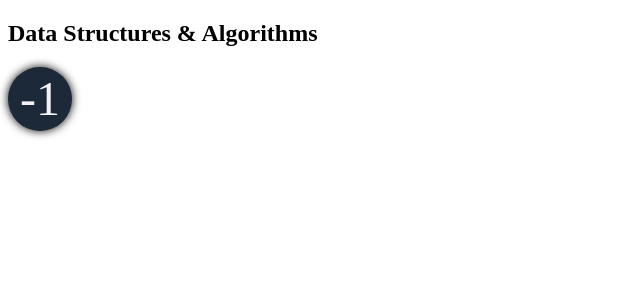
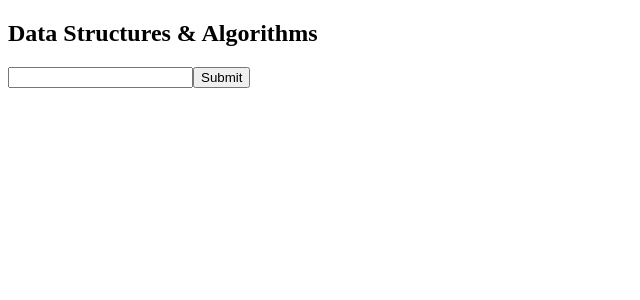
Before and after one commit to samp-reston/algo-visualiser, a React (Create React App) app: page / in a window 1280 px wide. Shown: the top 300 px of the page, without its empty margins (0-640 px from the left). Built offline with nearby package versions, Linux system fonts and the light colour scheme.

Commit message:
Logic and recursion working

```diff
--- a/src/App.tsx
+++ b/src/App.tsx
@@ -1,20 +1,18 @@
 import Header from "./components/Header/Header"
 import BinarySearchTree from './data-structures/binary-search-tree/Tree'
-import { useState } from "react"
+import { useEffect, useState } from "react"
 import TreeComponent from "./components/data-structures/BinarySearchTree/TreeComponent"
 
 function App() {
   const [values, setValues] = useState([''])
-  const tree = new BinarySearchTree()
-  tree.insert(-1)
-  tree.insert(0)
-  tree.insert(2)
+  const [dataStructure, setDataStructure] = useState('binary-search-tree')
 
+  const bst = new BinarySearchTree()
 
   return (
     <>
       <Header />
-      {!!tree.root.value && <TreeComponent {...tree} />}
+      {dataStructure === 'binary-search-tree' && <TreeComponent {...bst} />}
     </>
   )
 }
--- a/src/components/data-structures/BinarySearchTree/NodeComponent.tsx
+++ b/src/components/data-structures/BinarySearchTree/NodeComponent.tsx
@@ -1,7 +1,8 @@
+import { Node } from "../../../data-structures/binary-search-tree/Node";
 
 
-function NodeComponent({ value }: any) {
-  console.log("Node:", value);
+function NodeComponent(node: Partial<Node>) {
+  console.log("Node:", node);
 
   const nodeStyle = {
     'height': '64px',
@@ -17,7 +18,9 @@ function NodeComponent({ value }: any) {
 
   return (
     <>
-      <div className="bst-node" data-testid="bst-node" style={nodeStyle}>{value}</div>
+      {node.left?.value != null && <NodeComponent {...node.left} />}
+      <div className="bst-node" data-testid="bst-node" style={nodeStyle}>{node.value}</div>
+      {node.right?.value != null && <NodeComponent {...node.right} />}
     </>
   )
 }
--- a/src/components/data-structures/BinarySearchTree/TreeComponent.tsx
+++ b/src/components/data-structures/BinarySearchTree/TreeComponent.tsx
@@ -1,26 +1,27 @@
-import BinarySearchTree, { Tree } from '../../../data-structures/binary-search-tree/Tree'
+import { Tree } from '../../../data-structures/binary-search-tree/Tree'
 import NodeComponent from './NodeComponent'
+import { useEffect, useState } from "react"
 
 function TreeComponent(tree: Partial<Tree>) {
+  const [submitted, setSubmitted] = useState(false)
+  const [insertValue, setInsertValue] = useState('')
   console.log("Tree:", tree);
-  console.log(tree.root?.left?.value);
-  console.log(tree.root?.right?.value);
 
-  const leftTree = new BinarySearchTree()
-  const rightTree = new BinarySearchTree()
+  const handleSubmitValue = () => {
+    if (!insertValue) return
+    tree.root?.insert(insertValue)
+    setSubmitted(!submitted)
+  }
 
-  if (!!tree.root?.left?.value) {
-    leftTree.insert(tree.root?.left?.value)
-  }
-  if (!!tree.root?.right?.value) {
-    rightTree.insert(tree.root?.right?.value)
-  }
+  useEffect(() => {
+    setSubmitted(!submitted)
+  }, [setSubmitted])
 
   return (
     <>
-      {!!tree.root?.left?.value && <TreeComponent {...leftTree} />}
-      <NodeComponent value={tree.root?.value} />
-      {!!tree.root?.right?.value && <TreeComponent {...rightTree} />}
+      <input type="text" id="insert-value" value={insertValue} onChange={(e) => setInsertValue(e.target.value)} />
+      <button onClick={handleSubmitValue}>Submit</button>
+      {tree.root?.value && <NodeComponent {...tree.root} />}
     </>
   )
 }
```
